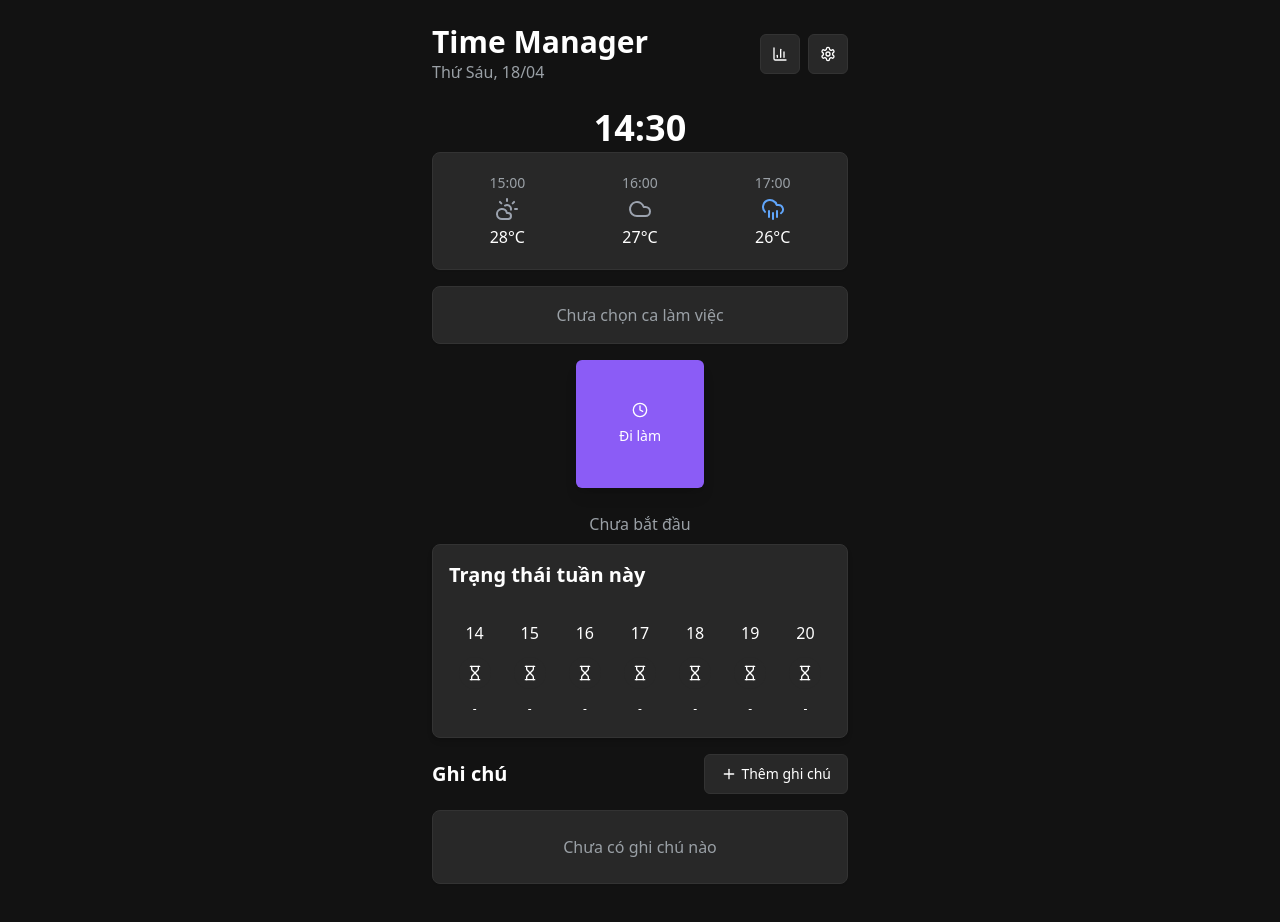
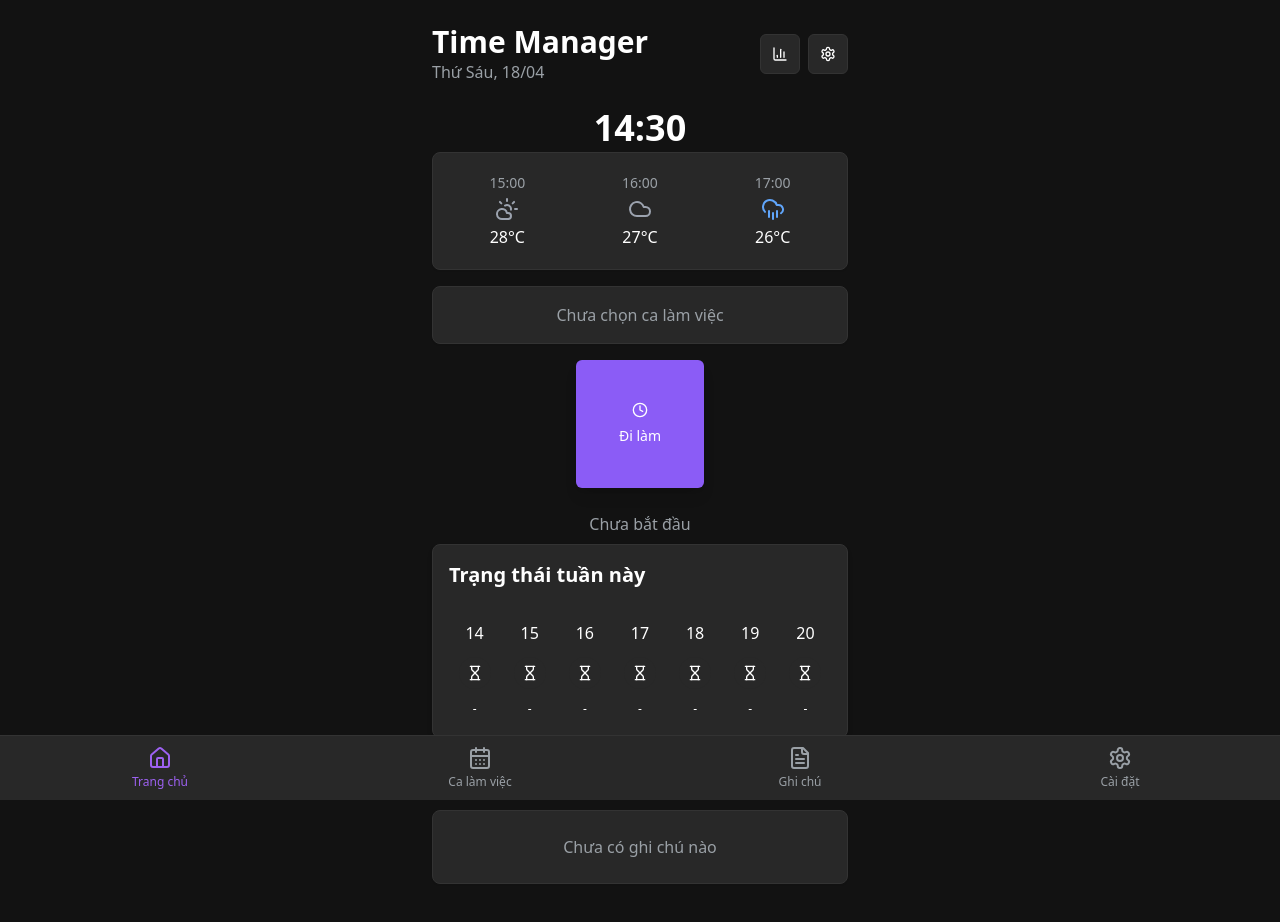
Before and after one commit to dangvu008/shift-savvy-schedule-keeper, a React (Vite) app: page / in a window 1280 px wide. Shown: the top 922 px of the page. Built offline with nearby package versions, Linux system fonts and the light colour scheme.

Commit message:
Add bottom navigation menu
Implement bottom navigation menu with icons for different pages.

```diff
--- /dev/null
+++ b/src/components/BottomNav.tsx
@@ -0,0 +1,50 @@
+
+import React from 'react';
+import { useLocation, Link } from 'react-router-dom';
+import { Home, CalendarDays, FileText, Settings } from 'lucide-react';
+import { cn } from '@/lib/utils';
+
+export const BottomNav = () => {
+  const location = useLocation();
+
+  const menuItems = [
+    { path: '/', icon: Home, label: 'Trang chủ' },
+    { path: '/shifts/add', icon: CalendarDays, label: 'Ca làm việc' },
+    { path: '/notes/add', icon: FileText, label: 'Ghi chú' },
+    { path: '/settings', icon: Settings, label: 'Cài đặt' }
+  ];
+
+  return (
+    <nav className="fixed bottom-0 left-0 right-0 bg-app-dark-light border-t border-app-dark-border">
+      <div className="flex justify-around items-center h-16">
+        {menuItems.map(({ path, icon: Icon, label }) => {
+          const isActive = location.pathname === path;
+          return (
+            <Link
+              key={path}
+              to={path}
+              className="flex flex-col items-center justify-center w-full h-full"
+            >
+              <Icon
+                className={cn(
+                  "h-6 w-6 mb-1",
+                  isActive
+                    ? "text-primary"
+                    : "text-app-dark-text-secondary hover:text-app-dark-text-primary"
+                )}
+              />
+              <span className={cn(
+                "text-xs",
+                isActive
+                  ? "text-primary"
+                  : "text-app-dark-text-secondary"
+              )}>
+                {label}
+              </span>
+            </Link>
+          );
+        })}
+      </div>
+    </nav>
+  );
+};
--- a/src/pages/HomePage.tsx
+++ b/src/pages/HomePage.tsx
@@ -1,4 +1,3 @@
-
 import React, { useState, useEffect } from 'react';
 import { format, differenceInMinutes, parseISO } from 'date-fns';
 import { vi } from 'date-fns/locale';
@@ -15,6 +14,7 @@ import { Settings, BarChart3 } from 'lucide-react';
 import { useNavigate } from 'react-router-dom';
 import { Note, ButtonStatus } from '@/types/app';
 import { Dialog, DialogContent, DialogTitle, DialogHeader, DialogDescription, DialogFooter } from '@/components/ui/dialog';
+import { BottomNav } from '@/components/BottomNav';
 
 export const HomePage: React.FC = () => {
   const {
@@ -115,7 +115,7 @@ export const HomePage: React.FC = () => {
   const buttonMode = state.userSettings.multiButtonMode || 'full';
 
   return (
-    <div className="min-h-screen bg-app-dark text-white">
+    <div className="min-h-screen bg-app-dark text-white pb-16">
       <div className="container py-6 max-w-md mx-auto px-4">
         {/* Header */}
         <div className="flex justify-between items-center mb-6">
@@ -223,6 +223,7 @@ export const HomePage: React.FC = () => {
           </DialogContent>
         </Dialog>
       </div>
+      <BottomNav />
     </div>
   );
 };
```
